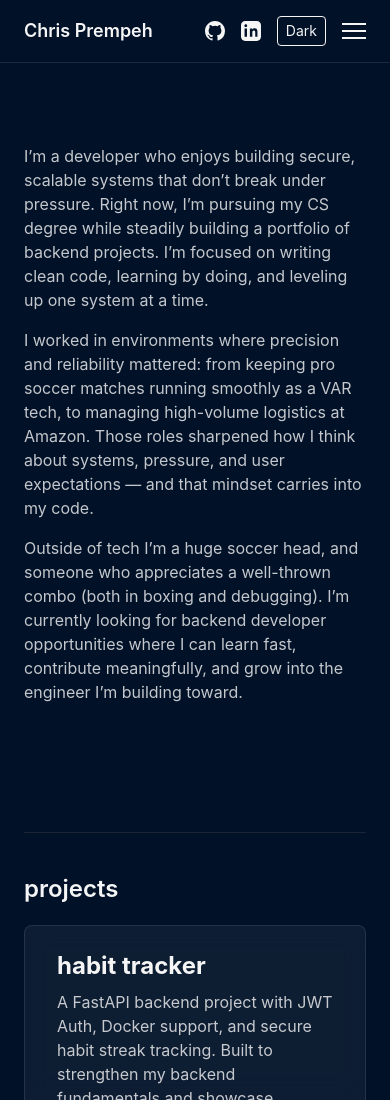
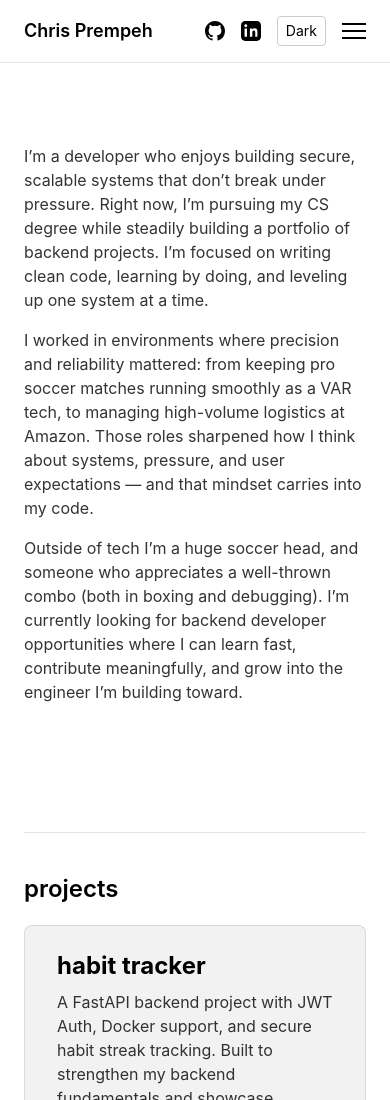
Before and after one commit to ckwame-jpg/man-city, a Next.js app: page / in a window 390 px wide. Shown: the top 1100 px of the page. Built offline with nearby package versions, Linux system fonts and the light colour scheme.

Commit message:
Mobile Layout issue fixed

```diff
--- a/src/app/page.tsx
+++ b/src/app/page.tsx
@@ -44,22 +44,23 @@ export default function Home() {
 
   return (
     <div className={`font-sans ${darkMode ? 'dark' : ''}`} style={{ fontFamily: "'Calibre', 'Inter', 'San Francisco', 'SF Pro Text', -apple-system, system-ui, sans-serif" }}>
-      <div className="md:hidden fixed top-0 left-0 right-0 z-50 bg-[#011128] border-b border-white/10 px-6 py-4 flex items-center justify-between">
-        <span className="text-lg font-semibold text-[#F5F5F5]">Chris Prempeh</span>
+      {/* Mobile Navbar */}
+      <div className="md:hidden fixed top-0 left-0 right-0 z-50 bg-white dark:bg-[#011128] border-b border-black/10 dark:border-white/10 px-6 py-4 flex items-center justify-between">
+        <span className="text-lg font-semibold text-black dark:text-[#F5F5F5]">Chris Prempeh</span>
         <div className="flex items-center space-x-4">
           <a href="https://github.com/ckwame-jpg" target="_blank" rel="noopener noreferrer" aria-label="GitHub">
-            <svg xmlns="http://www.w3.org/2000/svg" className="w-5 h-5 text-[#F5F5F5] hover:text-white" viewBox="0 0 24 24" fill="currentColor">
+            <svg xmlns="http://www.w3.org/2000/svg" className="w-5 h-5 text-black dark:text-[#F5F5F5] hover:text-black dark:hover:text-white" viewBox="0 0 24 24" fill="currentColor">
               <path fillRule="evenodd" clipRule="evenodd" d="M12 0C5.37 0 0 5.373 0 12a12 12 0 008.207 11.385c.6.11.82-.26.82-.577v-2.065c-3.338.727-4.043-1.61-4.043-1.61-.546-1.387-1.334-1.756-1.334-1.756-1.09-.745.083-.73.083-.73 1.205.084 1.84 1.238 1.84 1.238 1.072 1.835 2.812 1.305 3.498.998.108-.777.42-1.305.76-1.604-2.665-.305-5.466-1.334-5.466-5.933 0-1.31.468-2.381 1.235-3.22-.123-.305-.535-1.524.117-3.177 0 0 1.007-.322 3.3 1.23a11.49 11.49 0 016.003 0c2.292-1.552 3.297-1.23 3.297-1.23.653 1.653.24 2.872.118 3.177.77.839 1.234 1.91 1.234 3.22 0 4.61-2.803 5.625-5.476 5.921.432.37.814 1.103.814 2.222v3.293c0 .32.22.694.827.576A12.005 12.005 0 0024 12c0-6.627-5.373-12-12-12z"/>
             </svg>
           </a>
-          <a href="https://www.linkedin.com/in/chris-prempeh/" target="_blank" rel="noopener noreferrer" aria-label="LinkedIn">
-            <svg xmlns="http://www.w3.org/2000/svg" className="w-5 h-5 text-[#F5F5F5] hover:text-white" viewBox="0 0 24 24" fill="currentColor">
+          <a href="https:/https://www.linkedin.com/in/christopher-prempeh/" target="_blank" rel="noopener noreferrer" aria-label="LinkedIn">
+            <svg xmlns="http://www.w3.org/2000/svg" className="w-5 h-5 text-black dark:text-[#F5F5F5] hover:text-black dark:hover:text-white" viewBox="0 0 24 24" fill="currentColor">
               <path d="M19 0h-14C2.24 0 0 2.24 0 5v14c0 2.76 2.24 5 5 5h14c2.76 0 5-2.24 5-5V5c0-2.76-2.24-5-5-5zM7.19 19H4.28V8.99h2.91V19zm-1.45-11.6c-.93 0-1.69-.76-1.69-1.7s.76-1.7 1.69-1.7 1.69.76 1.69 1.7-.76 1.7-1.69 1.7zM20 19h-2.91v-4.89c0-1.17-.02-2.67-1.63-2.67-1.63 0-1.88 1.27-1.88 2.58V19h-2.91V8.99h2.79v1.37h.04c.39-.74 1.33-1.52 2.74-1.52 2.93 0 3.47 1.93 3.47 4.44V19z"/>
             </svg>
           </a>
           <button
             onClick={() => setDarkMode(!darkMode)}
-            className="text-[#F5F5F5] text-sm border px-2 py-1 rounded hover:bg-[#F5F5F5]/10"
+            className="text-black dark:text-[#F5F5F5] text-sm border border-black/20 dark:border-white/20 px-2 py-1 rounded hover:bg-black/10 dark:hover:bg-[#F5F5F5]/10 transition"
           >
             {darkMode ? 'Light' : 'Dark'}
           </button>
@@ -68,14 +69,22 @@ export default function Home() {
             onClick={() => setMenuOpen(!menuOpen)}
             aria-label="Toggle Menu"
           >
-            <span className={`h-0.5 w-full bg-[#F5F5F5] transform transition duration-300 ease-in-out ${menuOpen ? 'rotate-45 translate-y-1.5' : ''}`} />
-            <span className={`h-0.5 w-full bg-[#F5F5F5] transition duration-300 ease-in-out ${menuOpen ? 'opacity-0' : ''}`} />
-            <span className={`h-0.5 w-full bg-[#F5F5F5] transform transition duration-300 ease-in-out ${menuOpen ? '-rotate-45 -translate-y-1.5' : ''}`} />
+            <span className={`h-0.5 w-full bg-black dark:bg-[#F5F5F5] transform transition duration-300 ease-in-out ${menuOpen ? 'rotate-45 translate-y-1.5' : ''}`} />
+            <span className={`h-0.5 w-full bg-black dark:bg-[#F5F5F5] transition duration-300 ease-in-out ${menuOpen ? 'opacity-0' : ''}`} />
+            <span className={`h-0.5 w-full bg-black dark:bg-[#F5F5F5] transform transition duration-300 ease-in-out ${menuOpen ? '-rotate-45 -translate-y-1.5' : ''}`} />
           </button>
         </div>
       </div>
+      {/* Desktop dark mode toggle */}
+      <button
+        onClick={() => setDarkMode(!darkMode)}
+        className="hidden md:block fixed top-6 right-8 z-50 text-black dark:text-[#F5F5F5] border border-black/20 dark:border-white/20 px-3 py-1.5 rounded-lg bg-white/80 dark:bg-[#011128]/80 hover:bg-black/10 dark:hover:bg-[#F5F5F5]/10 shadow transition"
+        aria-label="Toggle Light/Dark Mode"
+      >
+        {darkMode ? 'Light' : 'Dark'}
+      </button>
       {menuOpen && (
-        <div className="md:hidden fixed top-16 left-0 right-0 bg-[#011128] z-40 border-t border-white/10 px-6 py-6 space-y-4 text-[#F5F5F5] text-base">
+        <div className="md:hidden fixed top-16 left-0 right-0 bg-white dark:bg-[#011128] z-40 border-t border-black/10 dark:border-white/10 px-6 py-6 space-y-4 text-black dark:text-[#F5F5F5] text-base">
           <a
             href="#about"
             onClick={(e) => {
@@ -113,15 +122,14 @@ export default function Home() {
       )}
       <main
         ref={mainRef}
-        className="min-h-screen text-[#F5F5F5] px-6 md:px-28 grid grid-cols-1 md:grid-cols-[320px_1fr] gap-52 pt-36 md:pt-20"
-        style={{ backgroundColor: '#011128' }}
+        className="min-h-screen px-6 md:px-28 grid grid-cols-1 md:grid-cols-[320px_1fr] gap-52 pt-36 md:pt-20 bg-white dark:bg-[#011128] text-black dark:text-[#F5F5F5] transition-colors"
       >
         <div className="hidden md:flex flex-col justify-between sticky top-20 self-start pl-4 pb-20 h-[calc(100vh-9rem)]">
           <div className="flex flex-col items-start justify-start flex-grow pt-0 space-y-1">
-            <h1 className="text-6xl font-bold text-[#F5F5F5]">Chris Prempeh</h1>
-            <h2 className="text-xl text-[#F5F5F5]/80 mt-2">Technical Manager</h2>
-            <p className="text-[#F5F5F5]/60 mt-4 text-base mb-22">Future developer currently building backend systems that are reliable, clean, and built to scale.</p>
-            <div className="space-y-6 text-base text-[#F5F5F5]/60 font-medium">
+            <h1 className="text-6xl font-bold text-black dark:text-[#F5F5F5]">Chris Prempeh</h1>
+            <h2 className="text-xl text-black/80 dark:text-[#F5F5F5]/80 mt-2">Technical Manager</h2>
+            <p className="text-black/60 dark:text-[#F5F5F5]/60 mt-4 text-base mb-22">Future developer currently building backend systems that are reliable, clean, and built to scale.</p>
+            <div className="space-y-6 text-base text-black/60 dark:text-[#F5F5F5]/60 font-medium">
               {[
                 { id: 'about', label: 'about' },
                 { id: 'projects', label: 'projects' },
@@ -130,7 +138,9 @@ export default function Home() {
                 <div key={id} className="group flex items-center space-x-2">
                   <span
                     className={`h-px w-6 transition-all duration-300 ${
-                      activeSection === id ? 'bg-[#575365] w-8' : 'bg-[#575365]/30 group-hover:bg-[#575365]'
+                      activeSection === id
+                        ? 'bg-[#575365] w-8 dark:bg-[#F5F5F5]'
+                        : 'bg-[#575365]/30 dark:bg-[#F5F5F5]/30 group-hover:bg-[#575365] dark:group-hover:bg-[#F5F5F5]'
                     }`}
                   />
                   <a
@@ -139,8 +149,8 @@ export default function Home() {
                       e.preventDefault();
                       document.querySelector(`#${id}`)?.scrollIntoView({ behavior: 'smooth', block: 'start' });
                     }}
-                    className={`transition-transform duration-300 hover:text-white hover:scale-105 ${
-                      activeSection === id ? 'text-white scale-105' : ''
+                    className={`transition-transform duration-300 hover:text-black dark:hover:text-white hover:scale-105 ${
+                      activeSection === id ? 'text-black dark:text-white scale-105' : ''
                     }`}
                   >
                     {label}
@@ -151,19 +161,19 @@ export default function Home() {
           </div>
           <div className="flex space-x-4 mt-auto">
             <a href="https://github.com/ckwame-jpg" target="_blank" rel="noopener noreferrer" aria-label="GitHub">
-              <svg xmlns="http://www.w3.org/2000/svg" className="w-6 h-6 text-[#F5F5F5] hover:text-white transition-transform hover:scale-110" viewBox="0 0 24 24" fill="currentColor">
+              <svg xmlns="http://www.w3.org/2000/svg" className="w-6 h-6 text-black dark:text-[#F5F5F5] hover:text-black dark:hover:text-white transition-transform hover:scale-110" viewBox="0 0 24 24" fill="currentColor">
                 <path fillRule="evenodd" clipRule="evenodd" d="M12 0C5.37 0 0 5.373 0 12a12 12 0 008.207 11.385c.6.11.82-.26.82-.577v-2.065c-3.338.727-4.043-1.61-4.043-1.61-.546-1.387-1.334-1.756-1.334-1.756-1.09-.745.083-.73.083-.73 1.205.084 1.84 1.238 1.84 1.238 1.072 1.835 2.812 1.305 3.498.998.108-.777.42-1.305.76-1.604-2.665-.305-5.466-1.334-5.466-5.933 0-1.31.468-2.381 1.235-3.22-.123-.305-.535-1.524.117-3.177 0 0 1.007-.322 3.3 1.23a11.49 11.49 0 016.003 0c2.292-1.552 3.297-1.23 3.297-1.23.653 1.653.24 2.872.118 3.177.77.839 1.234 1.91 1.234 3.22 0 4.61-2.803 5.625-5.476 5.921.432.37.814 1.103.814 2.222v3.293c0 .32.22.694.827.576A12.005 12.005 0 0024 12c0-6.627-5.373-12-12-12z"/>
               </svg>
             </a>
             <a href="https://www.linkedin.com/in/chris-prempeh/" target="_blank" rel="noopener noreferrer" aria-label="LinkedIn">
-              <svg xmlns="http://www.w3.org/2000/svg" className="w-6 h-6 text-[#F5F5F5] hover:text-white transition-transform hover:scale-110" viewBox="0 0 24 24" fill="currentColor">
+              <svg xmlns="http://www.w3.org/2000/svg" className="w-6 h-6 text-black dark:text-[#F5F5F5] hover:text-black dark:hover:text-white transition-transform hover:scale-110" viewBox="0 0 24 24" fill="currentColor">
                 <path d="M19 0h-14C2.24 0 0 2.24 0 5v14c0 2.76 2.24 5 5 5h14c2.76 0 5-2.24 5-5V5c0-2.76-2.24-5-5-5zM7.19 19H4.28V8.99h2.91V19zm-1.45-11.6c-.93 0-1.69-.76-1.69-1.7s.76-1.7 1.69-1.7 1.69.76 1.69 1.7-.76 1.7-1.69 1.7zM20 19h-2.91v-4.89c0-1.17-.02-2.67-1.63-2.67-1.63 0-1.88 1.27-1.88 2.58V19h-2.91V8.99h2.79v1.37h.04c.39-.74 1.33-1.52 2.74-1.52 2.93 0 3.47 1.93 3.47 4.44V19z"/>
               </svg>
             </a>
           </div>
         </div>
         <div className="space-y-32">
-          <section id="about" className="scroll-mt-16 space-y-4 text-base sm:text-lg text-[#F5F5F5]/80">
+          <section id="about" className="scroll-mt-16 space-y-4 text-base sm:text-lg text-black/80 dark:text-[#F5F5F5]/80">
             <p>
               I’m a developer who enjoys building secure, scalable systems that don’t break under pressure. Right now, I’m pursuing my CS degree while steadily building a portfolio of backend projects. I’m focused on writing clean code, learning by doing, and leveling up one system at a time.
             </p>
@@ -175,57 +185,57 @@ export default function Home() {
             </p>
           </section>
 
-          <section id="projects" className="scroll-mt-16 border-t border-[#363946]/50 pt-10">
-            <h2 className="text-2xl font-semibold text-[#F5F5F5] mb-5">projects</h2>
+          <section id="projects" className="scroll-mt-16 border-t border-black/10 dark:border-[#363946]/50 pt-10">
+            <h2 className="text-2xl font-semibold text-black dark:text-[#F5F5F5] mb-5">projects</h2>
             <motion.div
-              className="rounded-lg px-8 py-6 border border-white/10 bg-white/5 backdrop-blur-md"
+              className="rounded-lg px-8 py-6 border border-black/10 dark:border-white/10 bg-black/5 dark:bg-white/5 backdrop-blur-md"
               initial={{ opacity: 0, y: 50 }}
               whileInView={{ opacity: 1, y: 0 }}
               transition={{ duration: 0.6, ease: 'easeOut' }}
               viewport={{ once: true }}
             >
-              <h3 className="text-2xl font-bold">habit tracker</h3>
-              <p className="text-[#F5F5F5]/80 mt-2 text-base">
+              <h3 className="text-2xl font-bold text-black dark:text-[#F5F5F5]">habit tracker</h3>
+              <p className="dark:text-[#F5F5F5]/80 text-black/80 mt-2 text-base">
                 A FastAPI backend project with JWT Auth, Docker support, and secure habit streak tracking. Built to strengthen my backend fundamentals and showcase professional-ready architecture.
               </p>
               <a
                 href="https://github.com/ckwame-jpg/habit-tracker-api"
-                className="inline-block mt-4 text-[#F5F5F5] hover:text-white transition-transform hover:scale-110"
+                className="inline-block mt-4 text-black dark:text-[#F5F5F5] hover:text-black dark:hover:text-white transition-transform hover:scale-110"
                 target="_blank"
                 rel="noopener noreferrer"
                 aria-label="GitHub Project Repository"
               >
-                <svg xmlns="http://www.w3.org/2000/svg" className="w-6 h-6 transition-all duration-300 hover:scale-110 hover:text-white" viewBox="0 0 24 24" fill="currentColor">
+                <svg xmlns="http://www.w3.org/2000/svg" className="w-6 h-6 transition-all duration-300 hover:scale-110 hover:text-black dark:hover:text-white" viewBox="0 0 24 24" fill="currentColor">
                   <path d="M12 0C5.373 0 0 5.373 0 12a12.013 12.013 0 008.208 11.385c.6.111.82-.26.82-.577v-2.065c-3.338.726-4.043-1.61-4.043-1.61-.546-1.387-1.334-1.756-1.334-1.756-1.091-.745.083-.73.083-.73 1.205.084 1.84 1.238 1.84 1.238 1.072 1.835 2.812 1.305 3.498.998.108-.777.419-1.305.76-1.604-2.665-.304-5.466-1.333-5.466-5.933 0-1.31.469-2.381 1.235-3.22-.123-.304-.535-1.523.117-3.176 0 0 1.007-.322 3.3 1.23a11.487 11.487 0 016.003 0c2.292-1.552 3.297-1.23 3.297-1.23.653 1.653.242 2.872.12 3.176.769.839 1.233 1.91 1.233 3.22 0 4.61-2.803 5.625-5.475 5.921.43.37.813 1.103.813 2.222v3.293c0 .32.218.694.825.576A12.015 12.015 0 0024 12c0-6.627-5.373-12-12-12z"/>
                 </svg>
               </a>
             </motion.div>
           </section>
 
-          <section id="experience" ref={experienceRef} className="scroll-mt-16 border-t border-[#363946]/50 pt-10 pb-60">
-            <h2 className="text-2xl font-semibold text-[#F5F5F5] mb-6">experience</h2>
+          <section id="experience" ref={experienceRef} className="scroll-mt-16 border-t border-black/10 dark:border-[#363946]/50 pt-10 pb-60">
+            <h2 className="text-2xl font-semibold text-black dark:text-[#F5F5F5] mb-6">experience</h2>
             <div className="space-y-10 sm:ml-0 leading-loose">
               <div className="grid sm:grid-cols-[150px_1fr] sm:gap-10 items-start">
-                <p className="text-base text-[#F5F5F5]/60 mb-1 sm:mb-0">Oct 2024 — Present</p>
+                <p className="text-base text-black/60 dark:text-[#F5F5F5]/60 mb-1 sm:mb-0">Oct 2024 — Present</p>
                 <div>
-                  <h3 className="text-xl font-semibold text-[#F5F5F5]">VAR Technical Manager · Sportec Solutions</h3>
-                  <p className="text-[#F5F5F5]/80 text-base mt-1">
+                  <h3 className="text-xl font-semibold text-black dark:text-[#F5F5F5]">VAR Technical Manager · Sportec Solutions</h3>
+                  <p className="text-black/80 dark:text-[#F5F5F5]/80 text-base mt-1">
                     Set up, monitored, and troubleshot technical video systems for MLS and international matches. Ensured 100% uptime of VAR and MSR equipment and coordinated seamlessly with referees and broadcast staff.
                   </p>
                 </div>
               </div>
               <div className="grid sm:grid-cols-[150px_1fr] sm:gap-10 items-start">
-                <p className="text-base text-[#F5F5F5]/60 mb-1 sm:mb-0">2021 — 2023</p>
+                <p className="text-base text-black/60 dark:text-[#F5F5F5]/60 mb-1 sm:mb-0">2021 — 2023</p>
                 <div>
-                  <h3 className="text-xl font-semibold text-[#F5F5F5]">Data Entry Operator · Amazon</h3>
-                  <p className="text-[#F5F5F5]/80 text-base mt-1">
+                  <h3 className="text-xl font-semibold text-black dark:text-[#F5F5F5]">Data Entry Operator · Amazon</h3>
+                  <p className="text-black/80 dark:text-[#F5F5F5]/80 text-base mt-1">
                     Managed high-volume data entry with 99.8% accuracy across multiple systems. Streamlined digital recordkeeping and consistently exceeded productivity benchmarks.
                   </p>
                 </div>
               </div>
             </div>
           </section>
-          <div className="text-base text-[#F5F5F5]/50 mt-12 mb-35 md:pl-4">
+          <div className="text-base text-black/50 dark:text-[#F5F5F5]/50 mt-12 mb-35 md:pl-4">
             <p>
               designed and built in VS Code. built with Next.js and Tailwind CSS, version controlled with GitHub, and deployed via Vercel. coded in TypeScript.
             </p>
```
